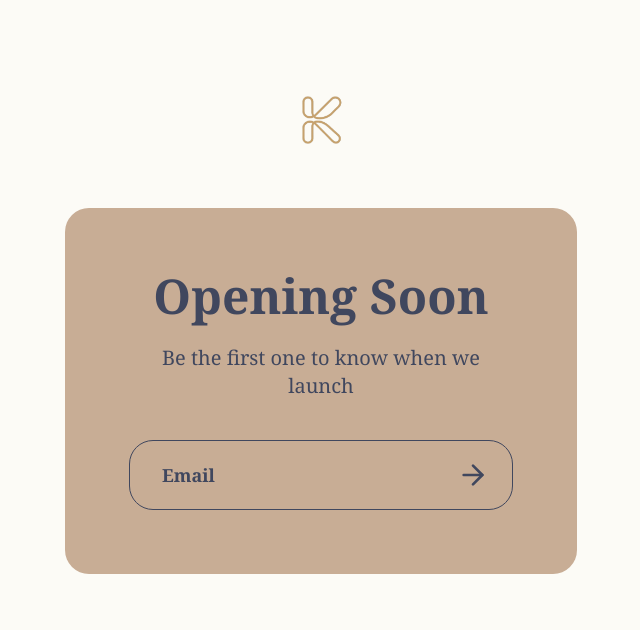
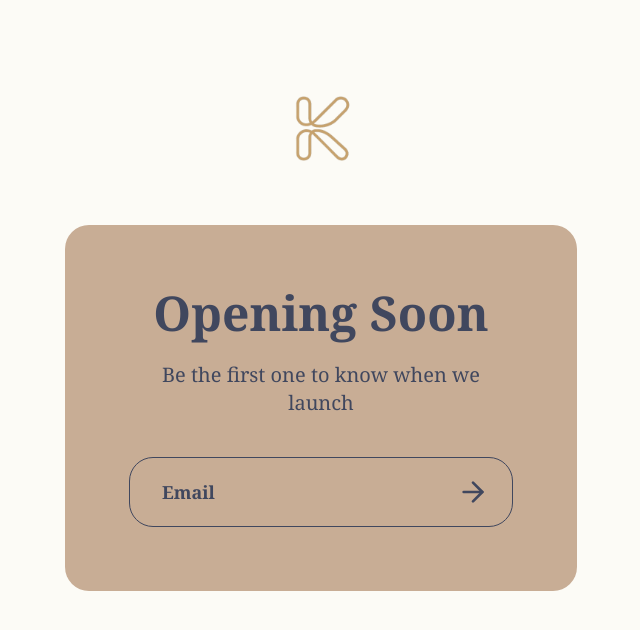
Before and after one commit to H-sharma63/Kapda, a Next.js app: page / in a window 1280 px wide. Shown: the top 630 px of the page, without its empty margins (319-959 px from the left). Built offline with nearby package versions, Linux system fonts and the light colour scheme.

Commit message:
Update page.tsx

```diff
--- a/app/page.tsx
+++ b/app/page.tsx
@@ -35,8 +35,8 @@ export default function Home() {
         <Image
           src="/logo.png" // Place your logo.svg file inside the public folder
           alt="Company Logo"
-          width={48}
-          height={48}
+          width={65}
+          height={65}
           className="mx-auto"
           priority={true}
         />
```
